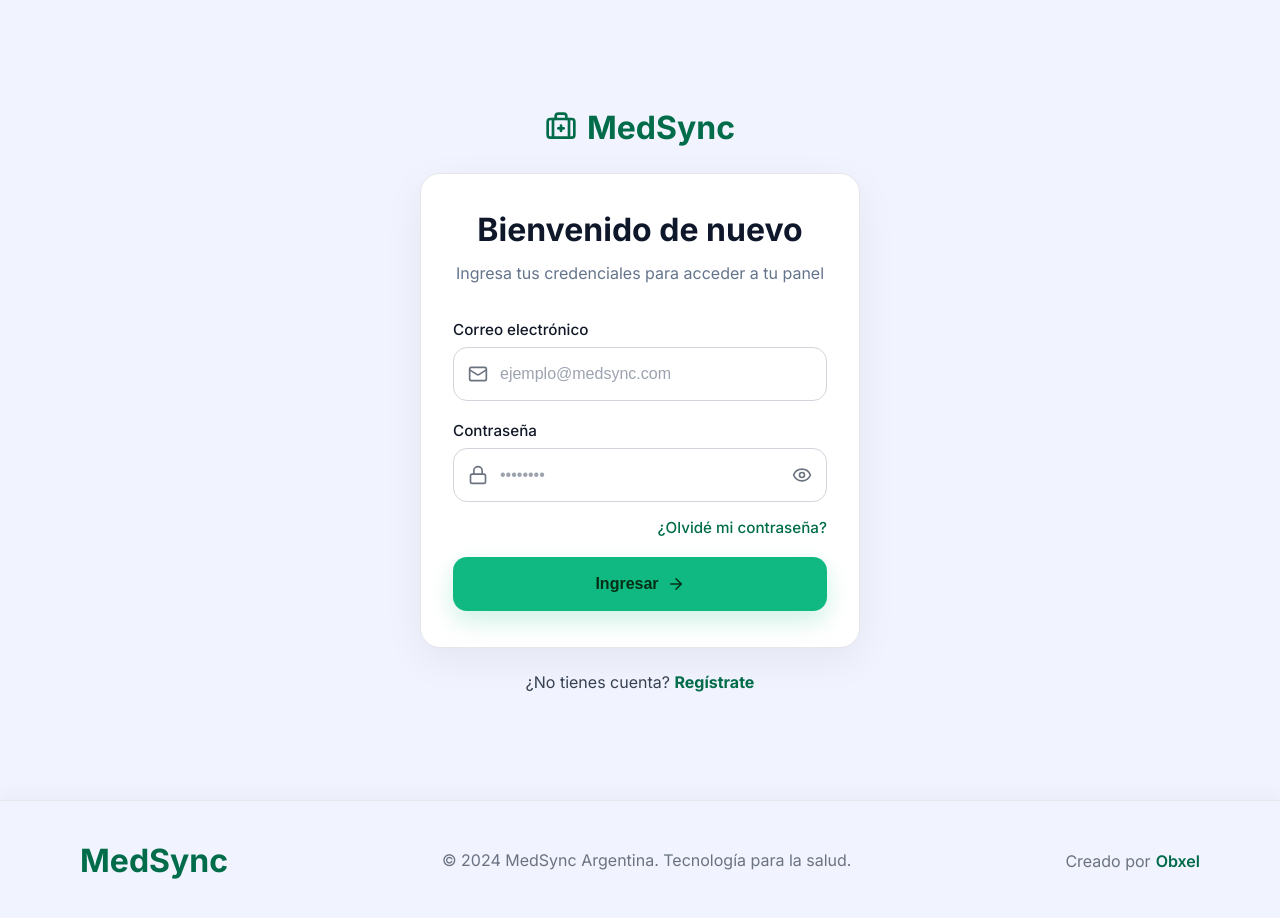
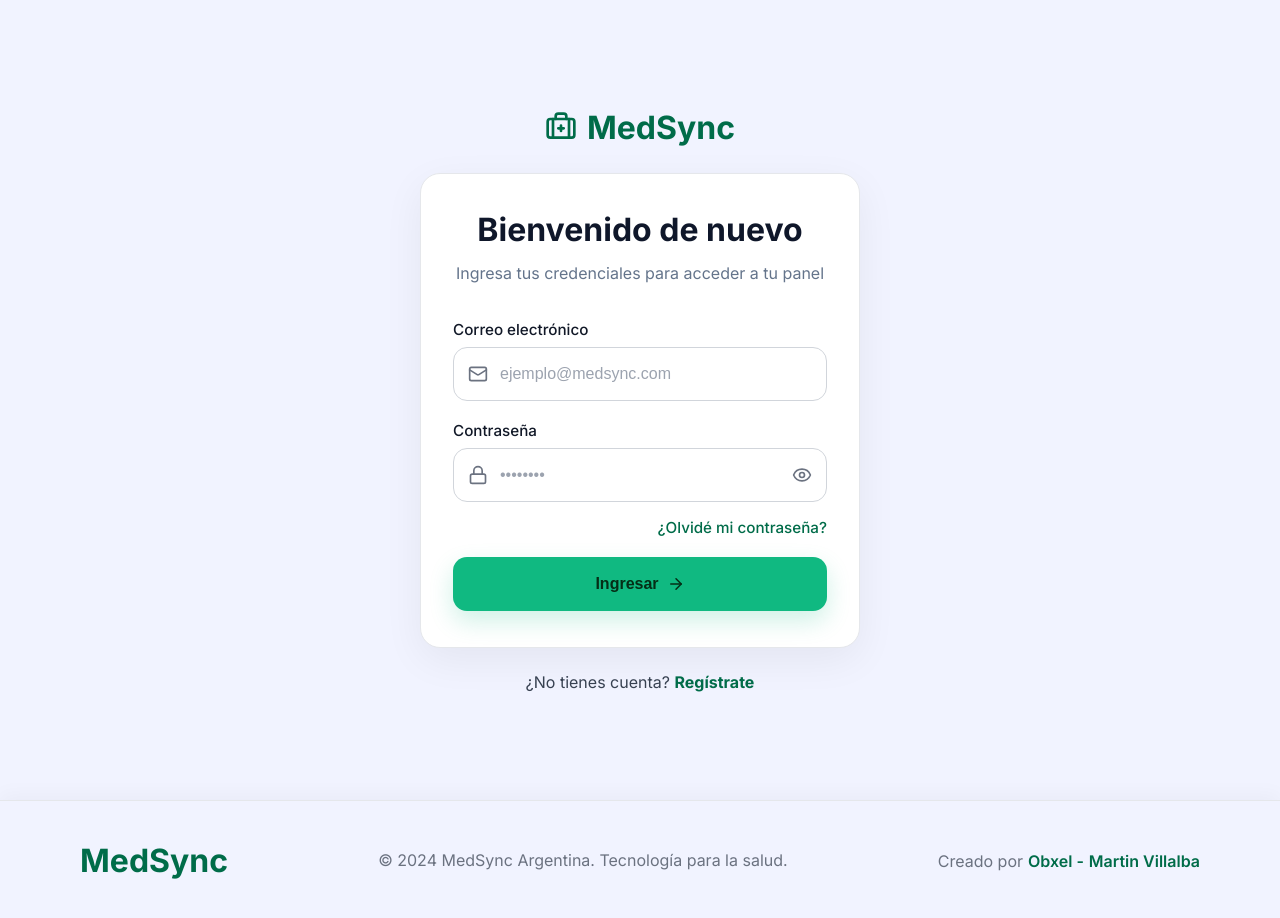
Before and after one commit to lucassosaurquiza/medsync, a React (Vite) app: page /login in a window 1280 px wide. Built offline with nearby package versions, Linux system fonts and the light colour scheme.

Commit message:
Pequeños cambios

```diff
--- a/src/components/Footer/index.jsx
+++ b/src/components/Footer/index.jsx
@@ -6,7 +6,8 @@ function Footer () {
       <h2 className='footer__title'>MedSync</h2>
       <p className='footer__info'>© 2024 MedSync Argentina. Tecnología para la salud.</p>
       <p className='footer__paragraph'>Creado por
-        <a className='footer__obxel' href="https://obxel.vercel.app/" target="_blank" rel="noopener noreferrer">Obxel</a>
+        <a className='footer__obxel' href="https://obxel.vercel.app/" target="_blank" rel="noopener noreferrer">Obxel -</a>
+        <a className='footer__obxel' href="https://martin2197.github.io/Martin-portfolio/" target="_blank" rel="noopener noreferrer">Martin Villalba</a>
       </p>
     </section>
   )
```
Also changed, not shown: src/components/Appointment/AppointmentCard/index.jsx (line endings or trailing spaces).
